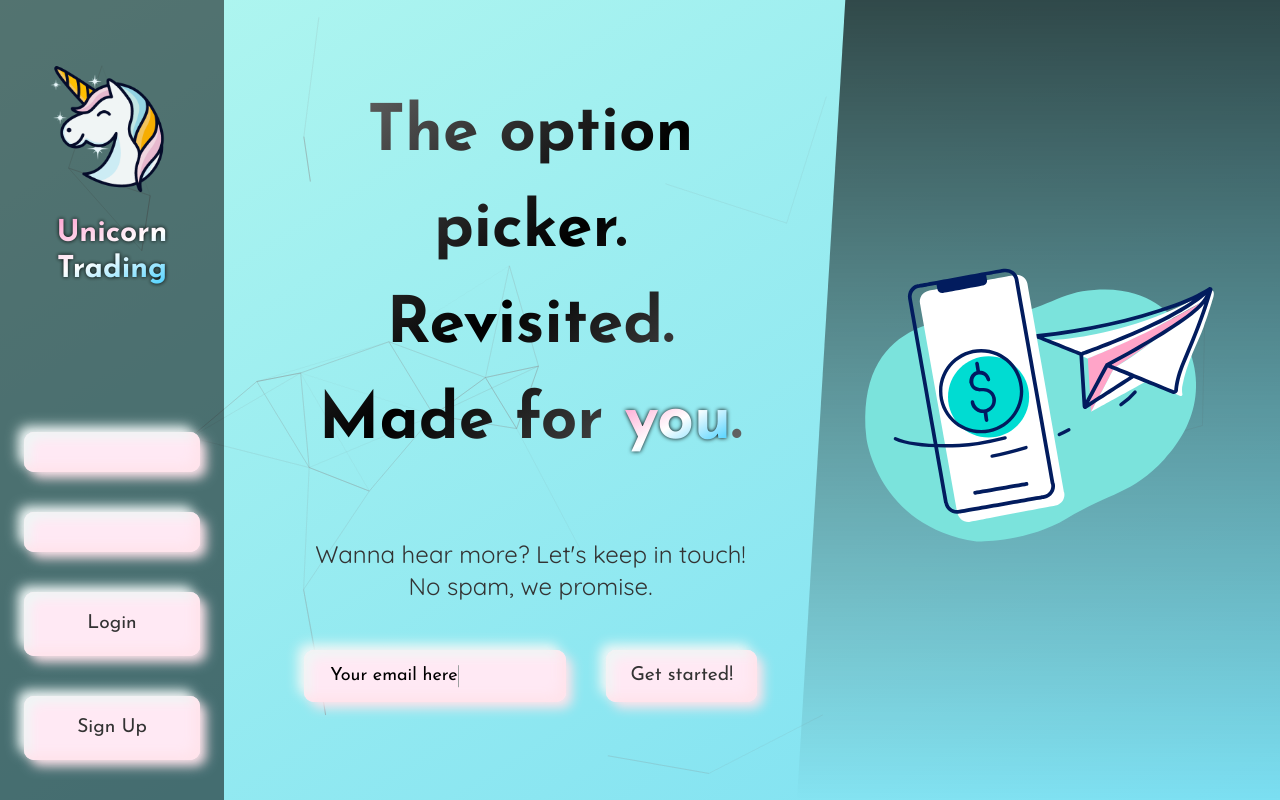
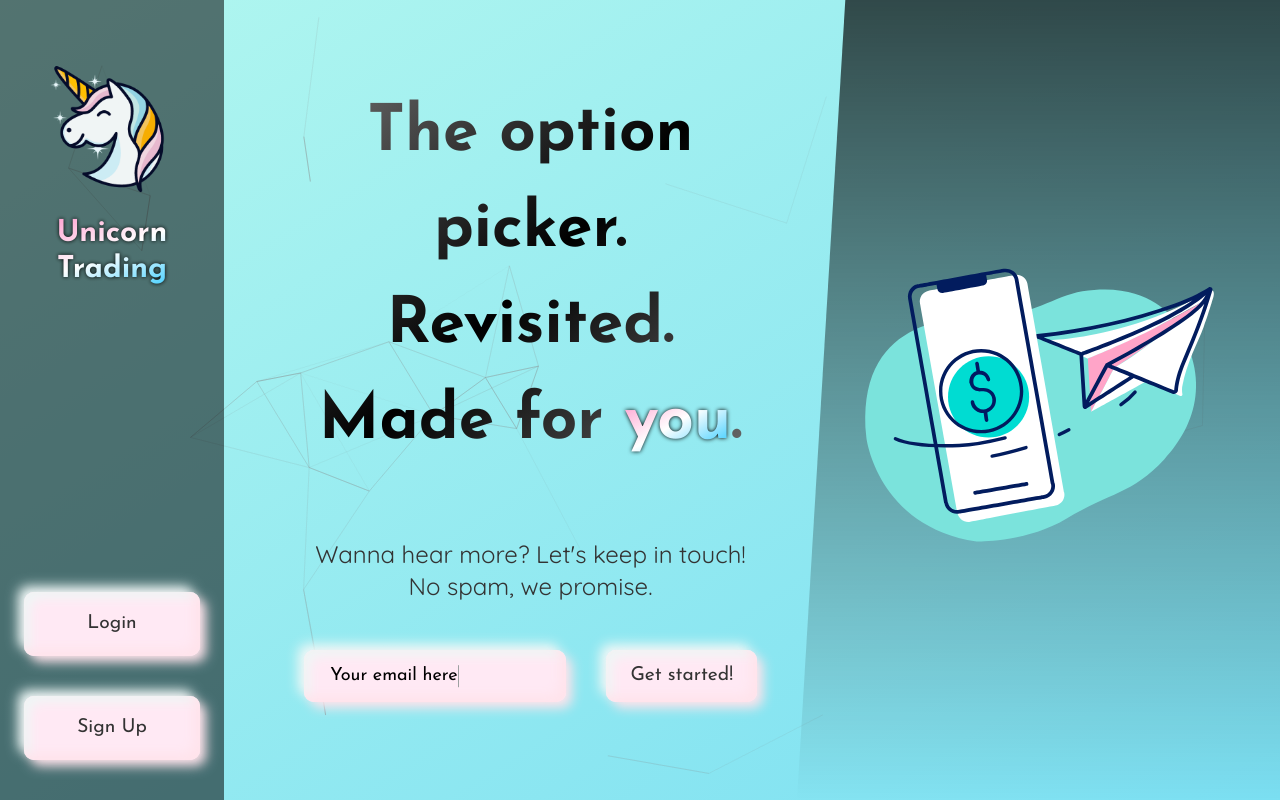
Before and after one commit to FabioViscuso/unicorn-trading-v2, a React (Create React App) app: page / in a window 1280 px wide. Shown: the top 800 px of the page. Built offline with nearby package versions, Linux system fonts and the light colour scheme.

Commit message:
hotfix: navlinks rendered regardless of the isLogged value

```diff
--- a/src/components/navigation/Header.tsx
+++ b/src/components/navigation/Header.tsx
@@ -26,18 +26,18 @@ export function Header() {
 
             <div className="xs:hidden md:flex align-center flex-row md:flex-col gap-10 md:gap-10 justify-between">
                 {/* Dashboard button */}
-                <NavLink to={'/dashboard'} className="neumButton text-base py-5 px-6 text-center">
-                    {isLogged && <button className="">
+                {isLogged && <NavLink to={'/dashboard'} className="neumButton text-base py-5 px-6 text-center">
+                    <button className="">
                         <span>Dashboard</span>
-                    </button>}
-                </NavLink>
+                    </button>
+                </NavLink>}
 
                 {/* Homepage button */}
-                <NavLink to={'/'} className="neumButton text-base py-5 px-6 text-center">
-                    {isLogged && <button className="">
+                {isLogged && <NavLink to={'/'} className="neumButton text-base py-5 px-6 text-center">
+                    <button className="">
                         <span>Home</span>
-                    </button>}
-                </NavLink>
+                    </button>
+                </NavLink>}
 
                 {/* Login button */}
                 {!isLogged && <button onClick={openLoginModal} className="neumButton text-base py-5 px-6" >
--- a/src/components/ui/BurgerMenu.tsx
+++ b/src/components/ui/BurgerMenu.tsx
@@ -10,18 +10,18 @@ export const BurgerMenu = () => {
     return (
         <div onClick={closeBurgerMenu} className='fixed top-0 bottom-0 left-0 right-0 px-10 bg-[#000000cc] z-[999] flex flex-col justify-center content-center gap-10'>
             {/* Dashboard button */}
-            <NavLink to={'/dashboard'} className="neumButton text-base py-5 px-6 text-center">
-                {isLogged && <button className="">
+            {isLogged && <NavLink to={'/dashboard'} className="neumButton text-base py-5 px-6 text-center">
+                <button className="">
                     <span>Dashboard</span>
-                </button>}
-            </NavLink>
+                </button>
+            </NavLink>}
 
             {/* Homepage button */}
-            <NavLink to={'/'} className="neumButton text-base py-5 px-6 text-center">
-                {isLogged && <button className="">
+            {isLogged && <NavLink to={'/'} className="neumButton text-base py-5 px-6 text-center">
+                <button className="">
                     <span>Home</span>
-                </button>}
-            </NavLink>
+                </button>
+            </NavLink>}
 
             {/* Login button */}
             {!isLogged && <button onClick={openLoginModal} className="neumButton text-base py-4 px-6" >
```
